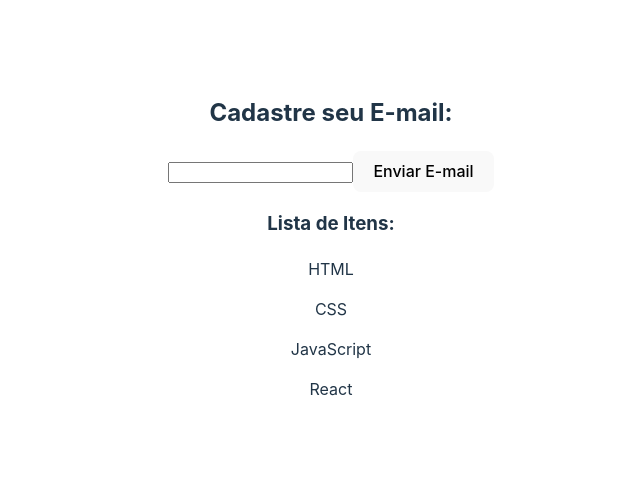
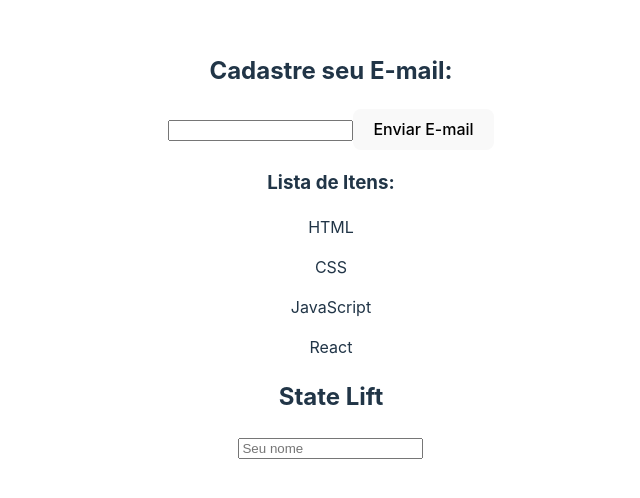
Before and after one commit to AlexSimao/react-js, a React app in the folder Exercicios/ex-002/: page / in a window 1280 px wide. Shown: the part 154-652 px from the top of the page, without its empty margins (309-949 px from the left). Built offline with nearby package versions, Linux system fonts and the light colour scheme; the HTML template or start-up script is replaced by a standard one.

Commit message:
Entendendo State Lift. Podemos passar e editar valores de States por Props e usar em varios componentes diferentes de uma vez.

```diff
--- a/Exercicios/ex-002/src/App.jsx
+++ b/Exercicios/ex-002/src/App.jsx
@@ -1,16 +1,23 @@
+import { useState } from "react";
 import "./App.css";
 import Condicional from "./component/Condicional";
 import Evento from "./component/Evento";
 import Form from "./component/Form";
 import Listar from "./component/Listar";
+import SeuNome from "./component/SeuNome";
+import Saldacao from "./component/Saldacao";
 
 function App() {
   const meusItens = ["HTML", "CSS", "JavaScript", "React"];
+
+  const [nome, setNome] = useState();
 
   return (
     <>
       <Condicional />
       <Listar array={meusItens} />
+      <SeuNome setNome={setNome} />
+      <Saldacao nome={nome} />
     </>
   );
 }
--- /dev/null
+++ b/Exercicios/ex-002/src/component/Saldacao.jsx
@@ -0,0 +1,9 @@
+function Saldacao({ nome }) {
+  return (
+    <>
+      {nome && <p>Saldação {nome}!!</p>}
+    </>
+  );
+}
+
+export default Saldacao;
--- /dev/null
+++ b/Exercicios/ex-002/src/component/SeuNome.jsx
@@ -0,0 +1,14 @@
+function SeuNome({ setNome }) {
+  return (
+    <>
+      <h2>State Lift</h2>
+      <input
+        type="text"
+        onChange={(e) => setNome(e.target.value)}
+        placeholder="Seu nome"
+      />
+    </>
+  );
+}
+
+export default SeuNome;
```
